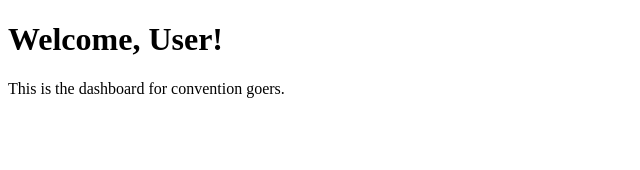
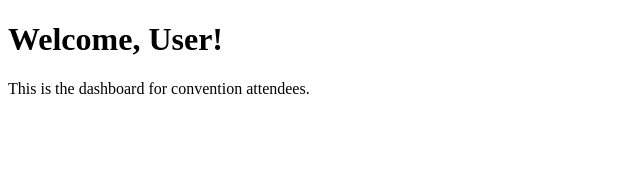
Before and after one commit to jeff-soriano/con-quest-next, a Next.js app: page /dashboard in a window 1280 px wide. Shown: the top 170 px of the page, without its empty margins (0-640 px from the left). Built offline with nearby package versions, Linux system fonts and the light colour scheme.

Commit message:
Rename 'goer' to 'attendee'

```diff
--- a/app/types.tsx
+++ b/app/types.tsx
@@ -2,7 +2,7 @@
 export interface UserCredentials {
   username: string
   password: string
-  userType: 'goer' | 'organizer'
+  userType: 'attendee' | 'organizer'
 }
 
 export interface LoginSignupProps {
@@ -12,7 +12,7 @@ export interface LoginSignupProps {
 export interface UserData {
   id: string
   username: string
-  userType: 'goer' | 'organizer'
+  userType: 'attendee' | 'organizer'
   // Additional user-specific data
 }
 
--- a/pages/dashboard.tsx
+++ b/pages/dashboard.tsx
@@ -11,8 +11,8 @@ const DashboardPage: React.FC<DashboardProps> = ({ user }) => {
           Welcome, {user.username}!
         </h1>
         <div className="bg-white p-6 rounded-lg shadow-lg">
-          {user.userType === 'goer' ? (
-            <GoerDashboard />
+          {user.userType === 'attendee' ? (
+            <AttendeeDashboard />
           ) : (
             <OrganizerDashboard />
           )}
@@ -22,11 +22,11 @@ const DashboardPage: React.FC<DashboardProps> = ({ user }) => {
   )
 }
 
-const GoerDashboard: React.FC = () => {
+const AttendeeDashboard: React.FC = () => {
   return (
     <div>
-      <p>This is the dashboard for convention goers.</p>
-      {/* Additional content for convention goers */}
+      <p>This is the dashboard for convention attendees.</p>
+      {/* Additional content for convention attendees */}
     </div>
   )
 }
@@ -46,7 +46,7 @@ export const getServerSideProps: GetServerSideProps = async (context) => {
   const user: UserData = {
     id: '1',
     username: 'User',
-    userType: 'goer', // or 'organizer', based on authentication
+    userType: 'attendee', // or 'organizer', based on authentication
   }
 
   return {
--- a/pages/login.tsx
+++ b/pages/login.tsx
@@ -8,7 +8,7 @@ const LoginSignupPage: React.FC = () => {
   const [credentials, setCredentials] = useState<UserCredentials>({
     username: '',
     password: '',
-    userType: 'goer',
+    userType: 'attendee',
   })
   const [error, setError] = useState<string>('')
 
@@ -104,7 +104,7 @@ const LoginSignupPage: React.FC = () => {
               value={credentials.userType}
               onChange={handleChange}
             >
-              <option value="goer">Convention Goer</option>
+              <option value="attendee">Convention Attendee</option>
               <option value="organizer">Convention Organizer</option>
             </select>
           </div>
```
